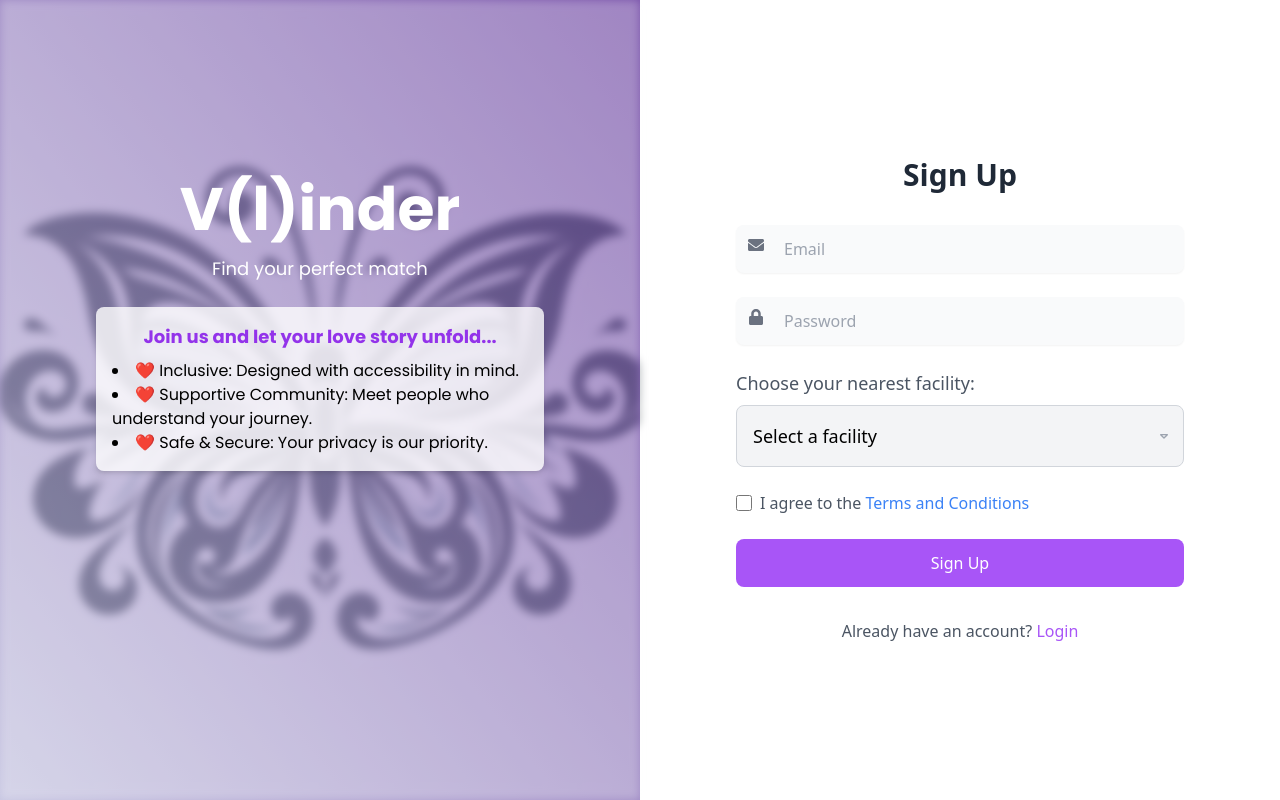
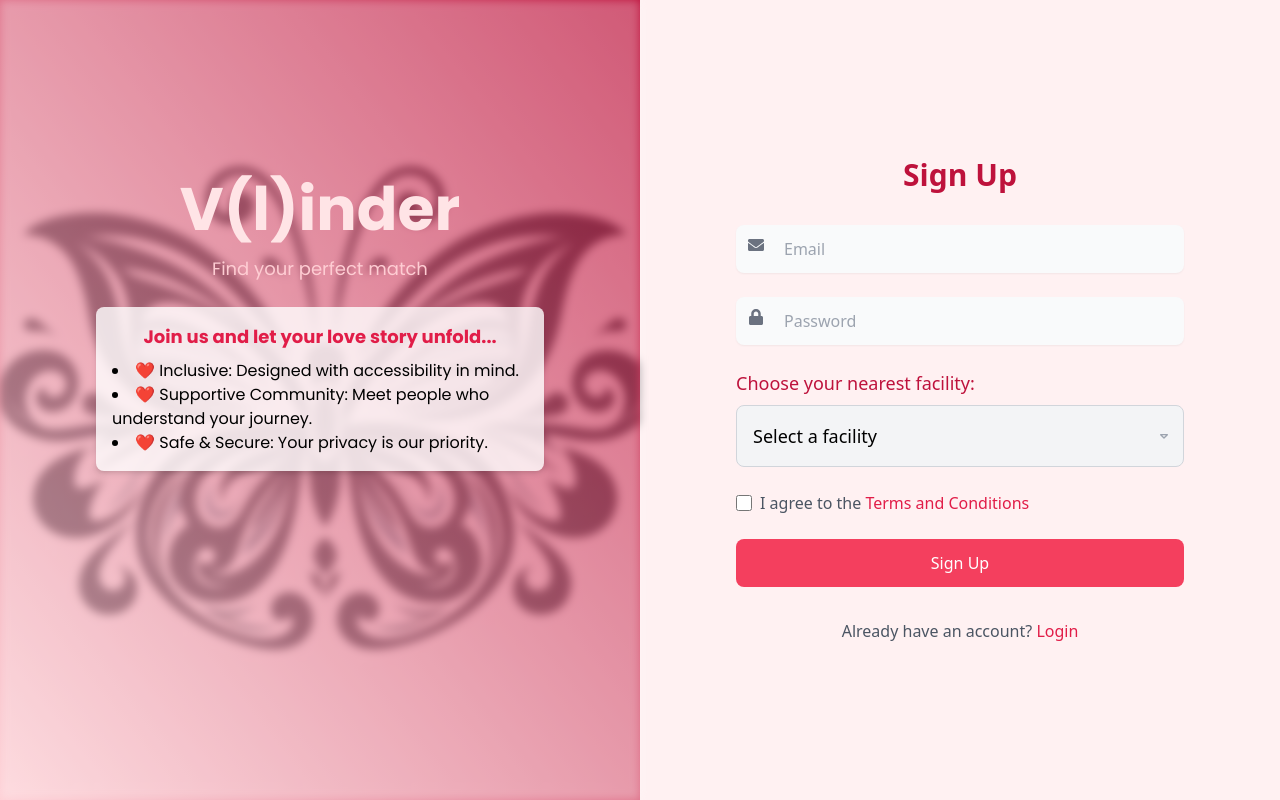
Before and after one commit to remcohofmans/RnD, a React (Create React App) app: page /login in a window 1280 px wide. Both pictures are taken after a click on the button "Sign Up". Built offline with nearby package versions, Linux system fonts and the light colour scheme; no server answers.

Commit message:
Apply new color palette

```diff
--- a/src/Components/LoginRegister.jsx
+++ b/src/Components/LoginRegister.jsx
@@ -35,7 +35,7 @@ const LoginRegister = ({ loginWithEmail, signUpWithEmail }) => {
   return (
     <div className="min-h-screen flex">
       {/* Left Half */}
-      <div className="w-1/2 flex flex-col items-center justify-center bg-gradient-to-tr from-[#C5C3E0] to-[#7851A9] relative py-10">
+      <div className="w-1/2 flex flex-col items-center justify-center bg-gradient-to-tr from-[#fecdd3] to-[#be123c] relative py-10">
         <div
           className="absolute top-0 right-0 bottom-0 left-0 opacity-30 bg-cover bg-center"
           style={{ backgroundImage: `url(${butterflyImage})`, filter: 'blur(5px)' }}
@@ -43,13 +43,13 @@ const LoginRegister = ({ loginWithEmail, signUpWithEmail }) => {
 
         {/* Title with Animation */}
         <div className={`relative z-10 text-center font-poppins transition-all duration-700 ${isLogin ? 'mt-0' : 'mt-[-150px]'}`}>
-          <h1 className="text-white text-6xl font-bold mb-4 font-cursive">V(l)inder</h1>
-          <p className="text-white text-lg mb-6">Find your perfect match</p>
+          <h1 className="text-[#ffe4e6] text-6xl font-bold mb-4 font-cursive">V(l)inder</h1>
+          <p className="text-[#fecdd3] text-lg mb-6">Find your perfect match</p>
 
           {/* Registration Info Prompt */}
           {showRegisterInfo && (
             <div className="mt-6 bg-white bg-opacity-80 shadow-md rounded-lg p-4 max-w-md mx-auto">
-              <h2 className="font-bold text-lg text-center text-purple-600">Join us and let your love story unfold...</h2>
+              <h2 className="font-bold text-lg text-center text-[#e11d48]">Join us and let your love story unfold...</h2>
               <ul className="list-disc list-inside text-left mt-2">
                 <li>❤️ Inclusive: Designed with accessibility in mind.</li>
                 <li>❤️ Supportive Community: Meet people who understand your journey.</li>
@@ -61,22 +61,22 @@ const LoginRegister = ({ loginWithEmail, signUpWithEmail }) => {
       </div>
 
       {/* Right Half */}
-      <div className="w-1/2 flex flex-col justify-center p-12 bg-white shadow-lg">
+      <div className="w-1/2 flex flex-col justify-center p-12 bg-[#fff1f2] shadow-lg">
         <div className="w-full max-w-md mx-auto">
-          <h2 className="text-3xl font-bold text-gray-800 text-center mb-8">{isLogin ? 'Login' : 'Sign Up'}</h2>
+          <h2 className="text-3xl font-bold text-[#be123c] text-center mb-8">{isLogin ? 'Login' : 'Sign Up'}</h2>
 
           {isLogin ? (
             <form onSubmit={handleLoginSubmit} className="space-y-6">
               {/* Email Input */}
               <div className="relative">
-                <FaEnvelope className={`absolute left-3 top-3 text-gray-500 ${focusEmail ? 'text-purple-500' : ''}`} />
+                <FaEnvelope className={`absolute left-3 top-3 text-gray-500 ${focusEmail ? 'text-[#be123c]' : ''}`} />
                 <input
                   type="email"
                   value={loginEmail}
                   onChange={(e) => setLoginEmail(e.target.value)}
                   onFocus={() => setFocusEmail(true)}
                   onBlur={() => setFocusEmail(false)}
-                  className="w-full py-3 px-12 bg-gray-50 rounded-lg shadow-sm focus:outline-none focus:ring-2 focus:ring-purple-500"
+                  className="w-full py-3 px-12 bg-gray-50 rounded-lg shadow-sm focus:outline-none focus:ring-2 focus:ring-[#f43f5e]"
                   placeholder="Email"
                   required
                 />
@@ -84,14 +84,14 @@ const LoginRegister = ({ loginWithEmail, signUpWithEmail }) => {
 
               {/* Password Input */}
               <div className="relative">
-                <FaLock className={`absolute left-3 top-3 text-gray-500 ${focusPassword ? 'text-purple-500' : ''}`} />
+                <FaLock className={`absolute left-3 top-3 text-gray-500 ${focusPassword ? 'text-[#be123c]' : ''}`} />
                 <input
                   type="password"
                   value={loginPassword}
                   onChange={(e) => setLoginPassword(e.target.value)}
                   onFocus={() => setFocusPassword(true)}
                   onBlur={() => setFocusPassword(false)}
-                  className="w-full py-3 px-12 bg-gray-50 rounded-lg shadow-sm focus:outline-none focus:ring-2 focus:ring-purple-500"
+                  className="w-full py-3 px-12 bg-gray-50 rounded-lg shadow-sm focus:outline-none focus:ring-2 focus:ring-[#f43f5e]"
                   placeholder="Password"
                   required
                 />
@@ -99,7 +99,7 @@ const LoginRegister = ({ loginWithEmail, signUpWithEmail }) => {
 
               <button
                 type="submit"
-                className="w-full py-3 bg-purple-500 text-white rounded-lg hover:bg-purple-600 transition-transform transform hover:scale-105"
+                className="w-full py-3 bg-[#e11d48] text-white rounded-lg hover:bg-[#be123c] transition-transform transform hover:scale-105"
               >
                 Login
               </button>
@@ -108,14 +108,14 @@ const LoginRegister = ({ loginWithEmail, signUpWithEmail }) => {
             <form onSubmit={handleSignUpSubmit} className="space-y-6">
               {/* Email Input */}
               <div className="relative">
-                <FaEnvelope className={`absolute left-3 top-3 text-gray-500 ${focusEmail ? 'text-purple-500' : ''}`} />
+                <FaEnvelope className={`absolute left-3 top-3 text-gray-500 ${focusEmail ? 'text-[#be123c]' : ''}`} />
                 <input
                   type="email"
                   value={signUpEmail}
                   onChange={(e) => setSignUpEmail(e.target.value)}
                   onFocus={() => setFocusEmail(true)}
                   onBlur={() => setFocusEmail(false)}
-                  className="w-full py-3 px-12 bg-gray-50 rounded-lg shadow-sm focus:outline-none focus:ring-2 focus:ring-purple-500"
+                  className="w-full py-3 px-12 bg-gray-50 rounded-lg shadow-sm focus:outline-none focus:ring-2 focus:ring-[#f43f5e]"
                   placeholder="Email"
                   required
                 />
@@ -123,14 +123,14 @@ const LoginRegister = ({ loginWithEmail, signUpWithEmail }) => {
 
               {/* Password Input */}
               <div className="relative">
-                <FaLock className={`absolute left-3 top-3 text-gray-500 ${focusPassword ? 'text-purple-500' : ''}`} />
+                <FaLock className={`absolute left-3 top-3 text-gray-500 ${focusPassword ? 'text-[#be123c]' : ''}`} />
                 <input
                   type="password"
                   value={signUpPassword}
                   onChange={(e) => setSignUpPassword(e.target.value)}
                   onFocus={() => setFocusPassword(true)}
                   onBlur={() => setFocusPassword(false)}
-                  className="w-full py-3 px-12 bg-gray-50 rounded-lg shadow-sm focus:outline-none focus:ring-2 focus:ring-purple-500"
+                  className="w-full py-3 px-12 bg-gray-50 rounded-lg shadow-sm focus:outline-none focus:ring-2 focus:ring-[#f43f5e]"
                   placeholder="Password"
                   required
                 />
@@ -138,7 +138,7 @@ const LoginRegister = ({ loginWithEmail, signUpWithEmail }) => {
 
               {/* Facility Dropdown */}
               <div className="mb-6">
-                <label htmlFor="facility" className="text-lg text-gray-600">
+                <label htmlFor="facility" className="text-lg text-[#be123c]">
                   Choose your nearest facility:
                 </label>
                 <div className="relative mt-2">
@@ -155,7 +155,6 @@ const LoginRegister = ({ loginWithEmail, signUpWithEmail }) => {
                     <option value="facility3">Facility 3</option>
                   </select>
                   <div className="absolute inset-y-0 right-0 flex items-center pr-3 pointer-events-none">
-                    {/* New Arrow Icon */}
                     <svg className="w-4 h-4 text-gray-400" fill="none" viewBox="0 0 24 24" stroke="currentColor">
                       <path strokeLinecap="round" strokeLinejoin="round" strokeWidth={2} d="M7 10l5 5 5-5H7z" />
                     </svg>
@@ -169,16 +168,16 @@ const LoginRegister = ({ loginWithEmail, signUpWithEmail }) => {
                   type="checkbox"
                   checked={isTermsAgreed}
                   onChange={(e) => setIsTermsAgreed(e.target.checked)}
-                  className="h-4 w-4 text-purple-500 focus:ring-purple-500"
+                  className="h-4 w-4 text-[#e11d48] focus:ring-[#f43f5e]"
                 />
                 <label className="ml-2 text-gray-600">
-                  I agree to the <a href="#" className="text-blue-500" onClick={(e) => { e.preventDefault(); setShowTermsModal(true); }}>Terms and Conditions</a>
+                  I agree to the <a href="#" className="text-[#e11d48]" onClick={(e) => { e.preventDefault(); setShowTermsModal(true); }}>Terms and Conditions</a>
                 </label>
               </div>
 
               <button
                 type="submit"
-                className="w-full py-3 bg-purple-500 text-white rounded-lg hover:bg-purple-600 transition-transform transform hover:scale-105"
+                className="w-full py-3 bg-[#f43f5e] text-white rounded-lg hover:bg-[#be123c] transition-transform transform hover:scale-105"
                 disabled={!isTermsAgreed}
               >
                 Sign Up
@@ -191,7 +190,7 @@ const LoginRegister = ({ loginWithEmail, signUpWithEmail }) => {
               <p className="text-gray-600">
                 Don't have an account?{' '}
                 <button
-                  className="text-purple-500 hover:text-purple-700"
+                  className="text-[#e11d48] hover:text-[#be123c]"
                   onClick={() => { setIsLogin(false); setShowRegisterInfo(true); }}
                 >
                   Sign Up
@@ -201,7 +200,7 @@ const LoginRegister = ({ loginWithEmail, signUpWithEmail }) => {
               <p className="text-gray-600">
                 Already have an account?{' '}
                 <button
-                  className="text-purple-500 hover:text-purple-700"
+                  className="text-[#e11d48] hover:text-[#be123c]"
                   onClick={() => { setIsLogin(true); setShowRegisterInfo(false); }}
                 >
                   Login
@@ -213,9 +212,9 @@ const LoginRegister = ({ loginWithEmail, signUpWithEmail }) => {
 
               {/* Modal for Terms and Conditions */}
       {showTermsModal && (
-        <div className="fixed inset-0 bg-gray-800 bg-opacity-50 flex items-center justify-center z-50">
+        <div className="fixed inset-0 bg-[#881337] bg-opacity-70 flex items-center justify-center z-50">
           <div className="bg-white rounded-lg w-11/12 max-w-lg p-6">
-            <h2 className="text-2xl font-bold mb-4">Terms and Conditions</h2>
+            <h2 className="text-2xl font-bold mb-4 text-[#be123c]">Terms and Conditions</h2>
             <div className="mb-6 overflow-y-scroll h-64 p-4 border rounded-lg">
               <p className="text-gray-600">
                 Welcome to our platform. By accessing and using our services, you agree to comply with the following terms and conditions:
@@ -247,7 +246,7 @@ const LoginRegister = ({ loginWithEmail, signUpWithEmail }) => {
             </div>
             <button
               onClick={() => setShowTermsModal(false)}
-              className={`w-full py-3 text-white ${isTermsAgreed ? 'bg-purple-600' : 'bg-gray-400 cursor-not-allowed'} rounded-lg transition-transform duration-300`}
+              className={`w-full py-3 text-white ${isTermsAgreed ? 'bg-[#e11d48]' : 'bg-gray-400 cursor-not-allowed'} rounded-lg transition-transform duration-300`}
               disabled={!isTermsAgreed}
             >
               Close
```
